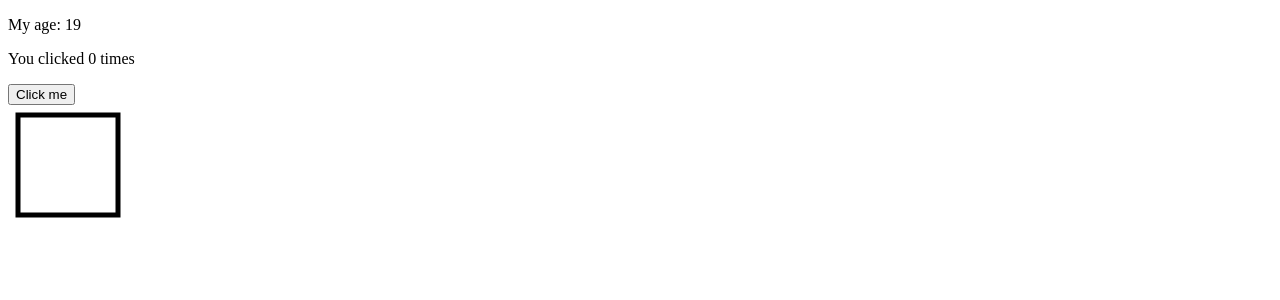
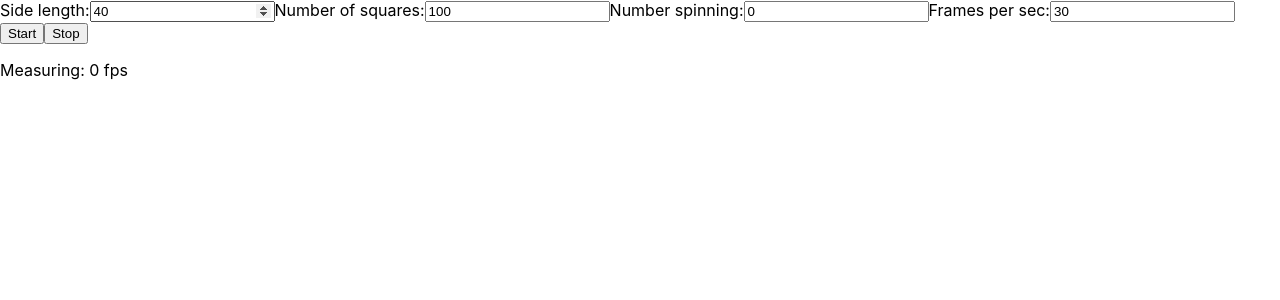
Before and after one commit to drWindstrom/squares-in-motion-react, a React (Create React App) app: page / in a window 1280 px wide. Shown: the top 300 px of the page. Built offline with nearby package versions, Linux system fonts and the light colour scheme.

Commit message:
working on sidebar

```diff
--- a/public/index.html
+++ b/public/index.html
@@ -6,8 +6,8 @@
     <meta name="viewport" content="width=device-width, initial-scale=1" />
     <meta name="theme-color" content="#000000" />
     <meta
-      name="description"
-      content="Web site created using create-react-app"
+      name="Squares in Motion"
+      content="Web site that rotates squares to measure performance"
     />
     <link rel="apple-touch-icon" href="%PUBLIC_URL%/logo192.png" />
     <!--
@@ -15,29 +15,10 @@
       user's mobile device or desktop. See https://developers.google.com/web/fundamentals/web-app-manifest/
     -->
     <link rel="manifest" href="%PUBLIC_URL%/manifest.json" />
-    <!--
-      Notice the use of %PUBLIC_URL% in the tags above.
-      It will be replaced with the URL of the `public` folder during the build.
-      Only files inside the `public` folder can be referenced from the HTML.
-
-      Unlike "/favicon.ico" or "favicon.ico", "%PUBLIC_URL%/favicon.ico" will
-      work correctly both with client-side routing and a non-root public URL.
-      Learn how to configure a non-root public URL by running `npm run build`.
-    -->
-    <title>React App</title>
+    <title>Squares in Motion</title>
   </head>
   <body>
     <noscript>You need to enable JavaScript to run this app.</noscript>
     <div id="root"></div>
-    <!--
-      This HTML file is a template.
-      If you open it directly in the browser, you will see an empty page.
-
-      You can add webfonts, meta tags, or analytics to this file.
-      The build step will place the bundled scripts into the <body> tag.
-
-      To begin the development, run `npm start` or `yarn start`.
-      To create a production bundle, use `npm run build` or `yarn build`.
-    -->
   </body>
 </html>
--- a/src/App.tsx
+++ b/src/App.tsx
@@ -1,24 +1,18 @@
 import React from "react";
-import { Example } from "./example";
-import {Rectangle } from "./rectangle";
+import "./sidebar-inputs";
+import SidebarInputs from "./sidebar-inputs";
 
 function App() {
-  const age = 19;
+
   return (
     <div>
-      <p>My age: {age}</p>
-      <Example></Example>
-      <svg
-        version="1.1"
-        baseProfile="full"
-        width="300"
-        height="200"
-        xmlns="http://www.w3.org/2000/svg"
-      >
-        <Rectangle width={100} height={100}></Rectangle>
-      </svg>
-    </div>
+        <SidebarInputs></SidebarInputs>
+        {/* <pan-zoom-svg></pan-zoom-svg> */}
+      </div>
   );
 }
 
+
+
+
 export default App;
--- a/src/index.css
+++ b/src/index.css
@@ -1,13 +1,10 @@
 body {
   margin: 0;
+  padding: 0px;
+  overflow: hidden;
   font-family: -apple-system, BlinkMacSystemFont, 'Segoe UI', 'Roboto', 'Oxygen',
     'Ubuntu', 'Cantarell', 'Fira Sans', 'Droid Sans', 'Helvetica Neue',
     sans-serif;
   -webkit-font-smoothing: antialiased;
   -moz-osx-font-smoothing: grayscale;
 }
-
-code {
-  font-family: source-code-pro, Menlo, Monaco, Consolas, 'Courier New',
-    monospace;
-}
--- a/src/index.tsx
+++ b/src/index.tsx
@@ -1,6 +1,7 @@
 import React from 'react';
 import ReactDOM from 'react-dom';
 import App from './App';
+import './index.css';
 
 ReactDOM.render(
   <React.StrictMode>
--- /dev/null
+++ b/src/sidebar-inputs.tsx
@@ -0,0 +1,126 @@
+import React, {useState} from "react";
+import {Square} from "./types/types";
+
+type SidebarInputsProps = {
+  squares: Square[];
+
+};
+
+function SidebarInputs({}: SidebarInputsProps) {
+
+  const [sideLength, setSideLength] = useState(40);
+  const [squaresNumber, setSquaresNumber] = useState(100);
+  const [spinningNumber, setSpinningNumber] = useState(0);
+  const [fps, setFps] = useState(30);
+  const [measuredFps, setMeasuredFps] = useState(0);
+
+  let intervalId: NodeJS.Timeout | undefined = undefined;
+
+  function handleStartButtonClick() {
+    readInputs();
+    createSquares();
+  if (intervalId) {
+    clearInterval(intervalId);
+  }
+  if (spinningNumber > 0) {
+    intervalId = setInterval(() => {
+      measureFps();
+      spinSquares();
+    }, 1000 / fps);
+  }
+}
+
+function handleStopButtonClick() {
+  if(intervalId) {
+    clearInterval(intervalId);
+    intervalId = undefined;
+  }
+}
+
+function readInputs() {
+  // Get sideLength
+  const sideLengthInput = document.getElementById(
+    'side-length'
+  ) as HTMLInputElement;
+  setSideLength(Number(sideLengthInput.value));
+  // Get numberOfSquares
+  const numberOfSquaresInput = document.getElementById(
+    'num-squares'
+  ) as HTMLInputElement;
+  setSquaresNumber(Number(numberOfSquaresInput.value));
+  // Get numberSpinning
+  const numberSpinningInput = document.getElementById(
+    'num-spinning'
+  ) as HTMLInputElement;
+  setSpinningNumber(Number(numberSpinningInput.value));
+  // Get frames per sec
+  const fpsInput = document.getElementById(
+    'req-fps'
+  ) as HTMLInputElement;
+  setFps(Number(fpsInput.value));
+}
+
+function createSquares() {
+  const squaresPerRow = Math.round(Math.sqrt(numberOfSquares));
+  const squares: Square[] = [];
+  for (let n = 1; n <= numberOfSquares; n++) {
+    const row = Math.ceil(n / squaresPerRow);
+    const colum = n - (row - 1) * squaresPerRow;
+    const x = distance * colum;
+    const y = distance * row;
+    const square: Square = {
+      x,
+      y,
+      sideLength: sideLength,
+      rotation: 0,
+      isHighligted: false,
+      isSelected: false,
+    };
+    squares.push(square);
+  }
+  canvas.squares = squares;
+}
+
+function measureFps() {
+  // Check whether this is the first run
+  if (lastT == 0) {
+    lastT = performance.now();
+    return;
+  }
+  const t = performance.now();
+  const diff = t - lastT;
+  measuredFps = Math.round(1000/diff);
+  lastT = t;
+}
+
+function spinSquares() {
+  canvas.squares = canvas.squares.map((square, n) => {
+    if (n < numberSpinning) {
+      square = { ...square, rotation: square.rotation + 1 };
+    }
+    return square;
+  });
+}
+
+
+
+  return (
+    <div id="input-parameters">
+      <label htmlFor="side-length">Side length:</label>
+      <input type="number" id="side-length" name="side-length" value={sideLength}/>
+      <label htmlFor="num-squares">Number of squares:</label>
+      <input type="number" id="num-squares" name="num-squares" value={squaresNumber}/>
+      <label htmlFor="num-spinning">Number spinning:</label>
+      <input type="number" id="num-spinning" name="num-spinning" value={spinningNumber}/>
+      <label htmlFor="req-fps">Frames per sec:</label>
+      <input type="number" id="req-fps" name="req-fps" value={fps} />
+      <div>
+        <button onClick={handleStartButtonClick}>Start</button>
+        <button onClick={handleStopButtonClick}>Stop</button>
+      </div>
+      <p>Measuring: {measuredFps} fps</p>
+    </div>
+  );
+}
+
+export default SidebarInputs;
--- /dev/null
+++ b/src/types/types.ts
@@ -0,0 +1 @@
+export type { Square } from './square-type';
```
Also changed, not shown: src/types/square-type.ts (added, +8 -0 lines).
